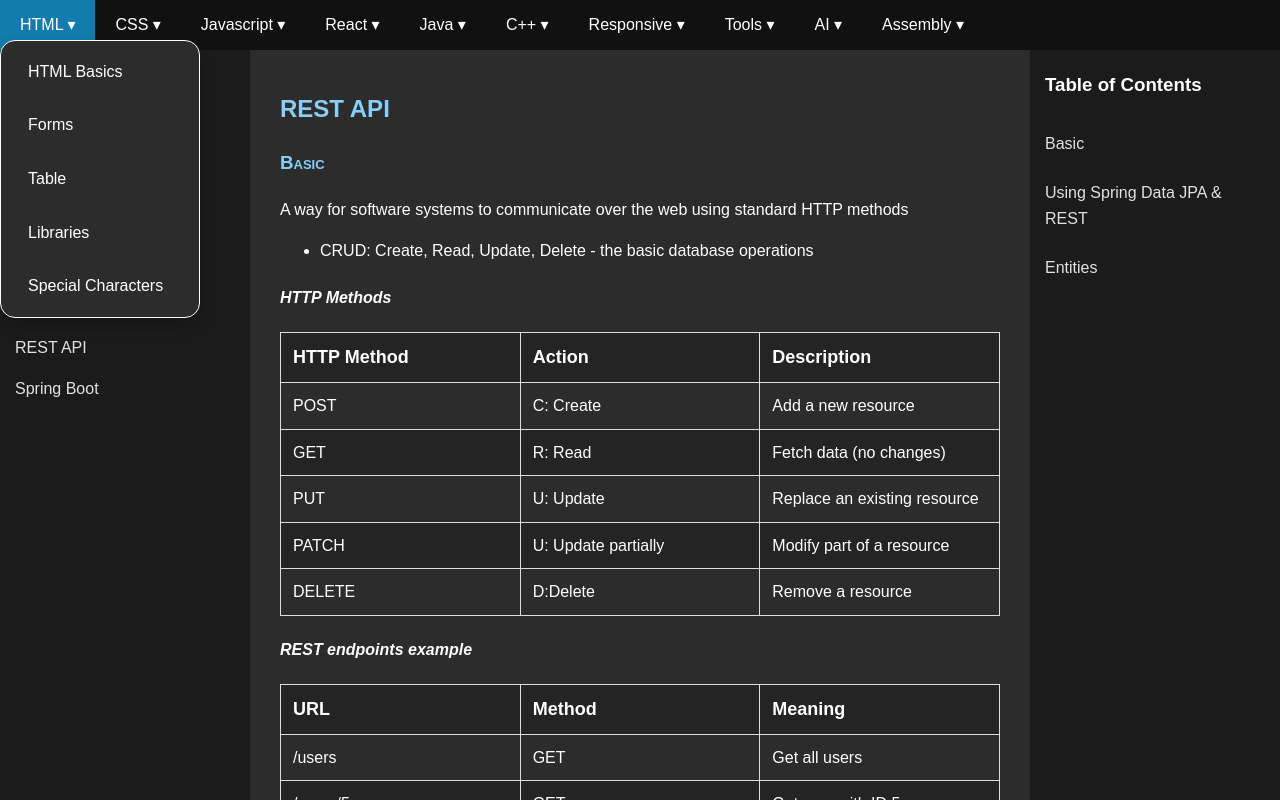
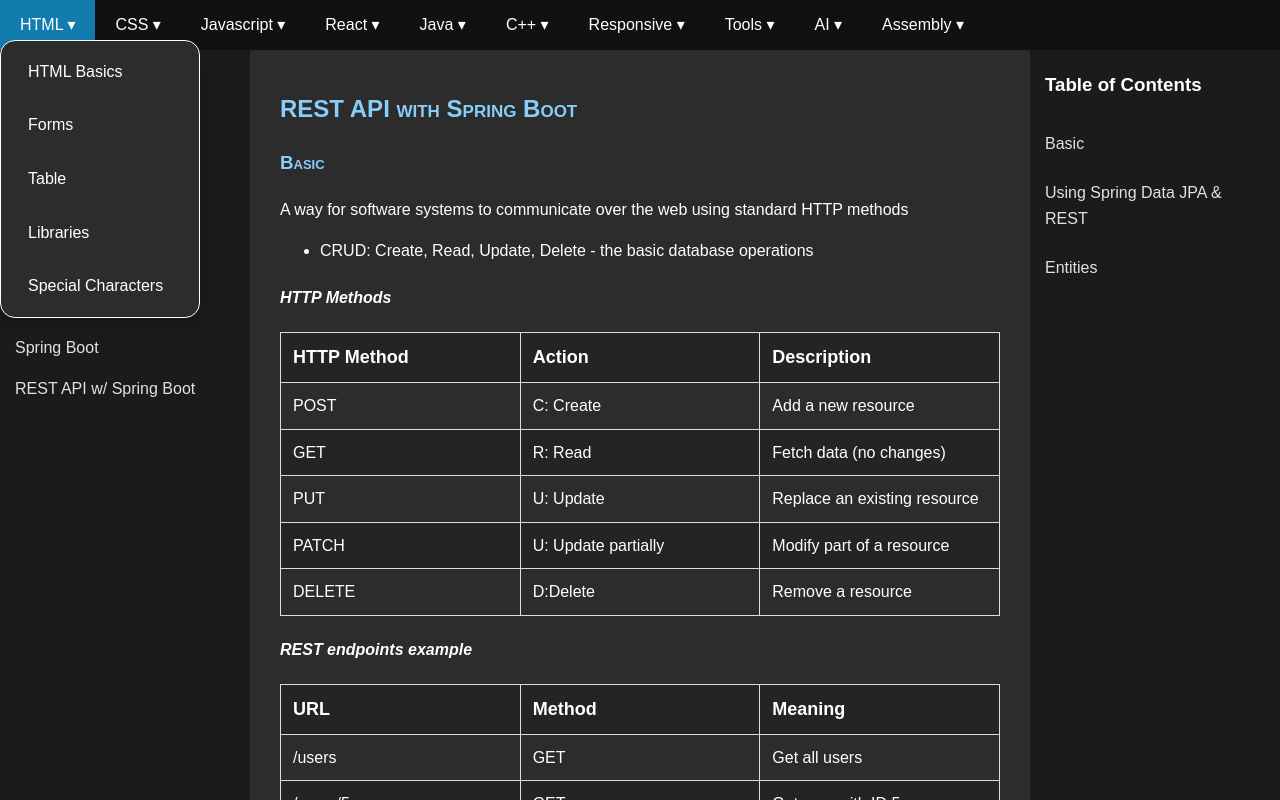
Before and after one commit to tuantrancode/tuantrancode.github.io, a Next.js app in the folder react/: page /Java/java-rest-api in a window 1280 px wide. Shown: the top 800 px of the page. Built offline with nearby package versions, Linux system fonts and the light colour scheme; some icons are missing.

Commit message:
Change REST API name

```diff
--- a/react/src/app/Java/java-rest-api/page.js
+++ b/react/src/app/Java/java-rest-api/page.js
@@ -8,7 +8,7 @@
 export default function RestAPI() {
   return (
     <>
-      <h2 className='section-header'>REST API</h2>
+      <h2 className='section-header'>REST API with Spring Boot</h2>
 
       {/* BASIC  */}
       <section>
--- a/react/src/data/navigation.js
+++ b/react/src/data/navigation.js
@@ -53,8 +53,8 @@
       { name: 'Java Collections', link: '/Java/java-collections' },
       { name: 'Java Multithreading', link: '/Java/java-multithread' },
       { name: 'OOP', link: '/Java/java-oop' },
-      { name: 'REST API', link: '/Java/java-rest-api' },
       { name: 'Spring Boot', link: '/Java/java-spring' },
+      { name: 'REST API w/ Spring Boot', link: '/Java/java-rest-api' },
     ],
   },
   {
```
